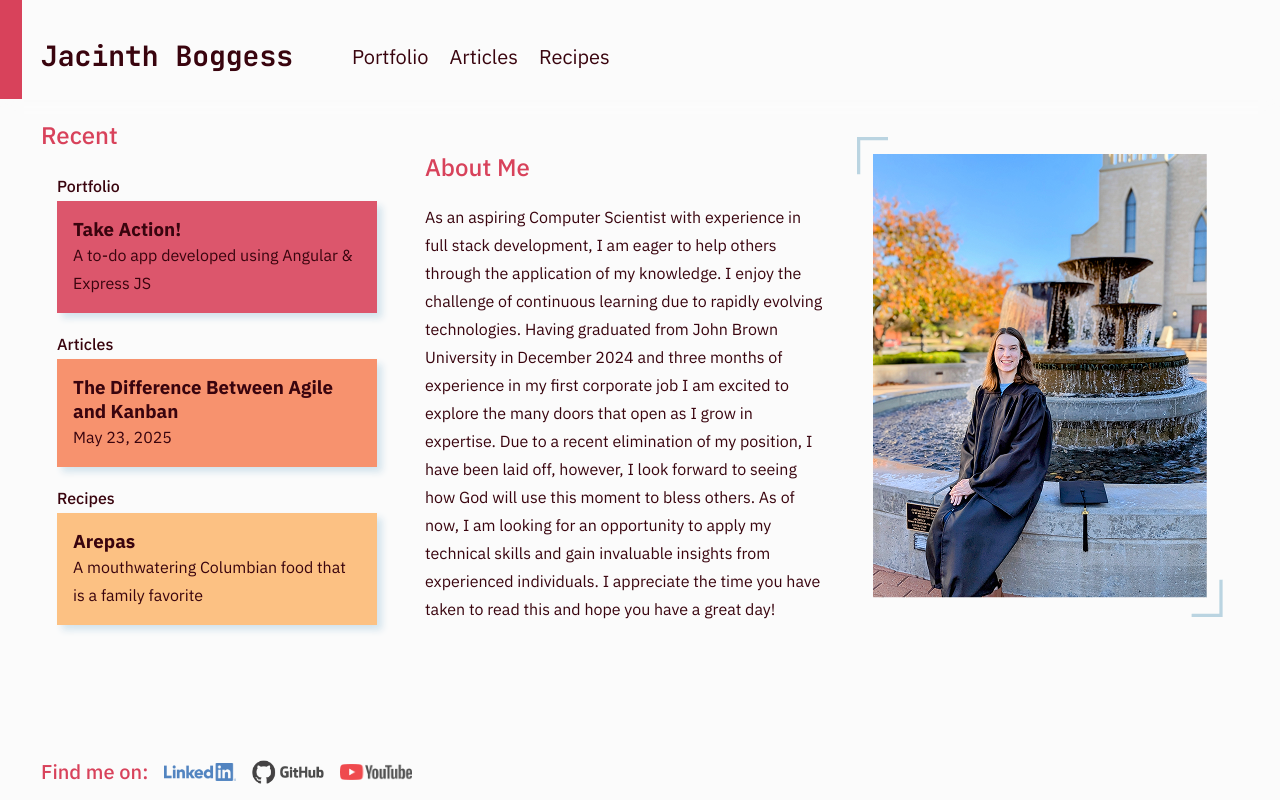
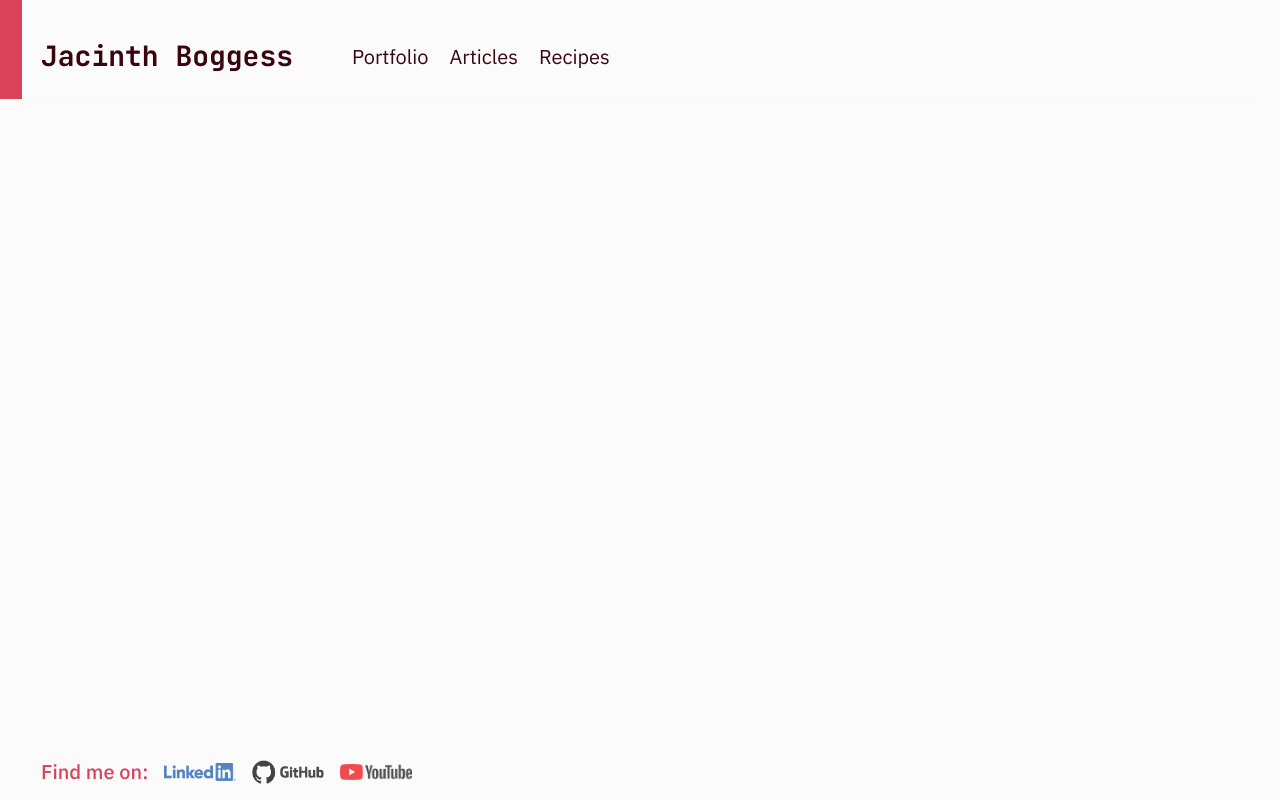
Before and after one commit to Flowers70/Flowers70.github.io, a React (Vite) app: page /portfolio in a window 1280 px wide. Built offline with nearby package versions, Linux system fonts and the light colour scheme.

Commit message:
Adding page functionality!

```diff
--- a/package.json
+++ b/package.json
@@ -15,7 +15,8 @@
   "dependencies": {
     "gh-pages": "^6.3.0",
     "react": "^19.1.0",
-    "react-dom": "^19.1.0"
+    "react-dom": "^19.1.0",
+    "react-router-dom": "^7.6.1"
   },
   "devDependencies": {
     "@eslint/js": "^9.25.0",
--- a/src/App.jsx
+++ b/src/App.jsx
@@ -1,59 +1,31 @@
-import { useState } from 'react'
 import reactLogo from './assets/react.svg'
 import viteLogo from '/vite.svg'
 import './App.css'
-import { RecentCard } from './components/RecentCard/RecentCard'
+import { BrowserRouter as Router, Routes, Route} from 'react-router-dom'
+import { Home } from './pages/home'
+import { readFromFile } from './utils/fileUtils'
+import { useState } from 'react'
+import { Portfolio } from './pages/portfolio'
+import { Articles } from './pages/articles'
+import { Recipes } from './pages/recipes'
 
 const underConstruction = () => {
   alert("This site is still undergoing construction. I appreciate your patience and hope you have a great day! ❤️");
 };
 
-function App({aboutMe = ""}) {
-  const [count, setCount] = useState(0)
+function App() {
+  const [aboutMeContent, setAboutMeContent] = useState("");
+
+  readFromFile('/data/aboutMe.txt', setAboutMeContent);
 
   return (
-    <>
-      <div className='body body-desktop'>
-        <div>
-          <h2>Recent</h2>
-          <RecentCard background="#DC566C" description="A to-do app developed using Angular & Express JS" />
-          <RecentCard background="#F7926E" section="Articles" title="The Difference Between Agile and Kanban" description="May 23, 2025" />
-          <RecentCard background="#FCC183" section="Recipes" title="Arepas" description="A mouthwatering Columbian food that is a family favorite" />
-        </div>
-        <div className='colB'>
-          <div>
-            <h2>About Me</h2>
-            <p>
-              {aboutMe}
-            </p>
-          </div>
-        </div>
-        <div className='colC'>
-          <img src="/images/Jacinth-JBU-Grad-wDecor.png"></img>
-        </div>
-      </div>
-
-      <div className='body body-mobile'>
-        <div className='colB'>
-          <div>
-            <h2>About Me</h2>
-            <p>
-              {aboutMe}
-            </p>
-          </div>
-        </div>
-        <div className='colC'>
-          <img src="/images/Jacinth-JBU-Grad-wDecor.png"></img>
-        </div>
-        <div className='colA'>
-          <h2>Recent</h2>
-          <RecentCard background="#DC566C" description="A to-do app developed using Angular & Express JS" />
-          <RecentCard background="#F7926E" section="Articles" title="The Difference Between Agile and Kanban" description="May 23, 2025" />
-          <RecentCard background="#FCC183" section="Recipes" title="Arepas" description="A mouthwatering Columbian food that is a family favorite" />
-        </div>
-      </div>
-    </>
-  )
+    <Routes>
+      <Route path="/" element={<Home content={aboutMeContent} />} />
+      <Route path="/portfolio" element={<Portfolio />} />
+      <Route path="/articles" element={<Articles />} />
+      <Route path="/recipes" element={<Recipes />} />
+    </Routes>
+  );
 }
 
 export default App
--- a/src/index.css
+++ b/src/index.css
@@ -49,6 +49,8 @@ h2{
 
 a{
   cursor: pointer;
+  text-decoration: none;
+  color: var(--black);
 }
 
 p{
--- a/src/main.jsx
+++ b/src/main.jsx
@@ -2,14 +2,12 @@ import { StrictMode, useState, useEffect } from 'react'
 import { createRoot } from 'react-dom/client'
 import './index.css'
 import App from './App.jsx'
-import { readFromFile } from './utils/fileUtils'
+import { BrowserRouter as Router, Link } from 'react-router-dom'
+// import { readFromFile } from './utils/fileUtils'
 
 // const constAboutMe = readFromFile("/aboutMe.txt");
 
 function Root(){
-  const [aboutMeContent, setAboutMeContent] = useState("");
-
-  readFromFile('/data/aboutMe.txt', setAboutMeContent);
 
   const underConstruction = () => {
     alert("This site is still undergoing construction. I appreciate your patience and hope you have a great day! ❤️");
@@ -26,22 +24,22 @@ function Root(){
       <>
         <div className='navbar desktop'>
           <div className='decorLine'></div>
-          <a><h1>Jacinth Boggess</h1></a>
+          <Link to="/"><h1>Jacinth Boggess</h1></Link>
           <div className='navLinks'>
-            <a onClick={underConstruction}>Portfolio</a>
-            <a onClick={underConstruction}>Articles</a>
-            <a onClick={underConstruction}>Recipes</a>
+            <Link to="/portfolio">Portfolio</Link>
+            <Link to="/articles">Articles</Link>
+            <Link to="/recipes">Recipes</Link>
           </div>
         </div>
 
         <div className='navbar mobile'>
-          <a><h1>Jacinth Boggess</h1></a>
+        <Link to="/"><h1>Jacinth Boggess</h1></Link>
           <div className='decorLine'>
             <a onClick={toggleDisplay}>Navigation</a>
             <div style={{display: isVisible ? 'grid' : 'none'}} className='navLinks'>
-              <a onClick={underConstruction}>Portfolio</a>
-              <a onClick={underConstruction}>Articles</a>
-              <a onClick={underConstruction}>Recipes</a>
+              <Link to="/portfolio">Portfolio</Link>
+              <Link to="/articles">Articles</Link>
+              <Link to="/recipes">Recipes</Link>
             </div>
           </div>
         </div>
@@ -62,9 +60,11 @@ function Root(){
 
   return(
     <>
-      <Navbar />
-      <App aboutMe={aboutMeContent}/>
-      <Footer />
+      <Router basename='/'>
+        <Navbar />
+        <App/>
+        <Footer />
+      </Router>
     </>
   )
 }
--- /dev/null
+++ b/src/pages/articles.jsx
@@ -0,0 +1,6 @@
+export function Articles(){
+    return(
+        <>
+        </>
+    );
+}
--- /dev/null
+++ b/src/pages/home.jsx
@@ -0,0 +1,54 @@
+// import { useState } from 'react'
+import { RecentCard } from '../components/RecentCard/RecentCard.jsx'
+// import { readFromFile } from '../utils/fileUtils'
+
+export function Home({content = ""}){
+    // const [count, setCount] = useState(0)
+    // const [aboutMeContent, setAboutMeContent] = useState("");
+
+    // readFromFile('/data/aboutMe.txt', setAboutMeContent);
+
+    return (
+    <>
+        <div className='body body-desktop'>
+        <div>
+            <h2>Recent</h2>
+            <RecentCard background="#DC566C" description="A to-do app developed using Angular & Express JS" />
+            <RecentCard background="#F7926E" section="Articles" title="The Difference Between Agile and Kanban" description="May 23, 2025" />
+            <RecentCard background="#FCC183" section="Recipes" title="Arepas" description="A mouthwatering Columbian food that is a family favorite" />
+        </div>
+        <div className='colB'>
+            <div>
+            <h2>About Me</h2>
+            <p>
+                {content}
+            </p>
+            </div>
+        </div>
+        <div className='colC'>
+            <img src="/images/Jacinth-JBU-Grad-wDecor.png"></img>
+        </div>
+        </div>
+
+        <div className='body body-mobile'>
+        <div className='colB'>
+            <div>
+            <h2>About Me</h2>
+            <p>
+                {content}
+            </p>
+            </div>
+        </div>
+        <div className='colC'>
+            <img src="/images/Jacinth-JBU-Grad-wDecor.png"></img>
+        </div>
+        <div className='colA'>
+            <h2>Recent</h2>
+            <RecentCard background="#DC566C" description="A to-do app developed using Angular & Express JS" />
+            <RecentCard background="#F7926E" section="Articles" title="The Difference Between Agile and Kanban" description="May 23, 2025" />
+            <RecentCard background="#FCC183" section="Recipes" title="Arepas" description="A mouthwatering Columbian food that is a family favorite" />
+        </div>
+        </div>
+    </>
+    );
+}
--- /dev/null
+++ b/src/pages/portfolio.jsx
@@ -0,0 +1,6 @@
+export function Portfolio(){
+    return (
+        <>
+        </>
+    );
+}
--- /dev/null
+++ b/src/pages/recipes.jsx
@@ -0,0 +1,6 @@
+export function Recipes(){
+    return(
+        <>
+        </>
+    );
+}
```
Also changed, not shown: 1 other file (tests, documents, lock files or other folders).
